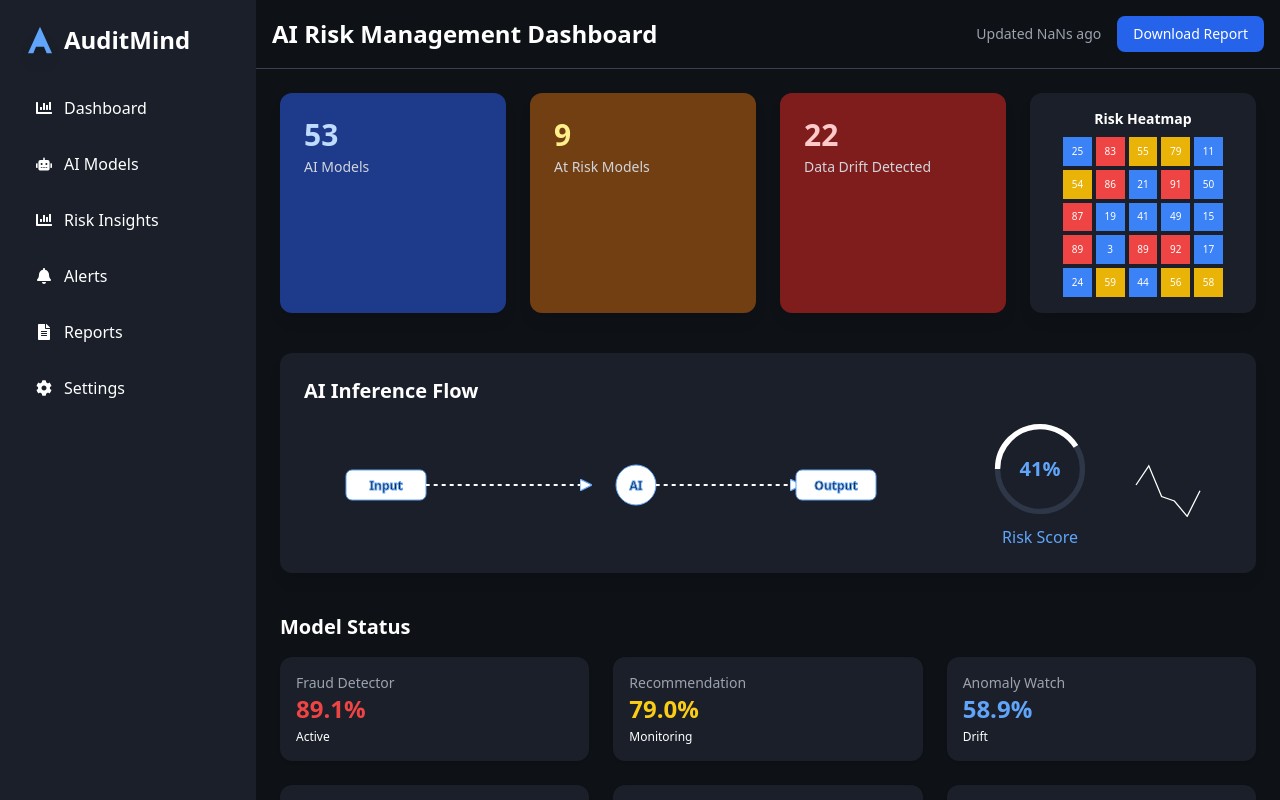
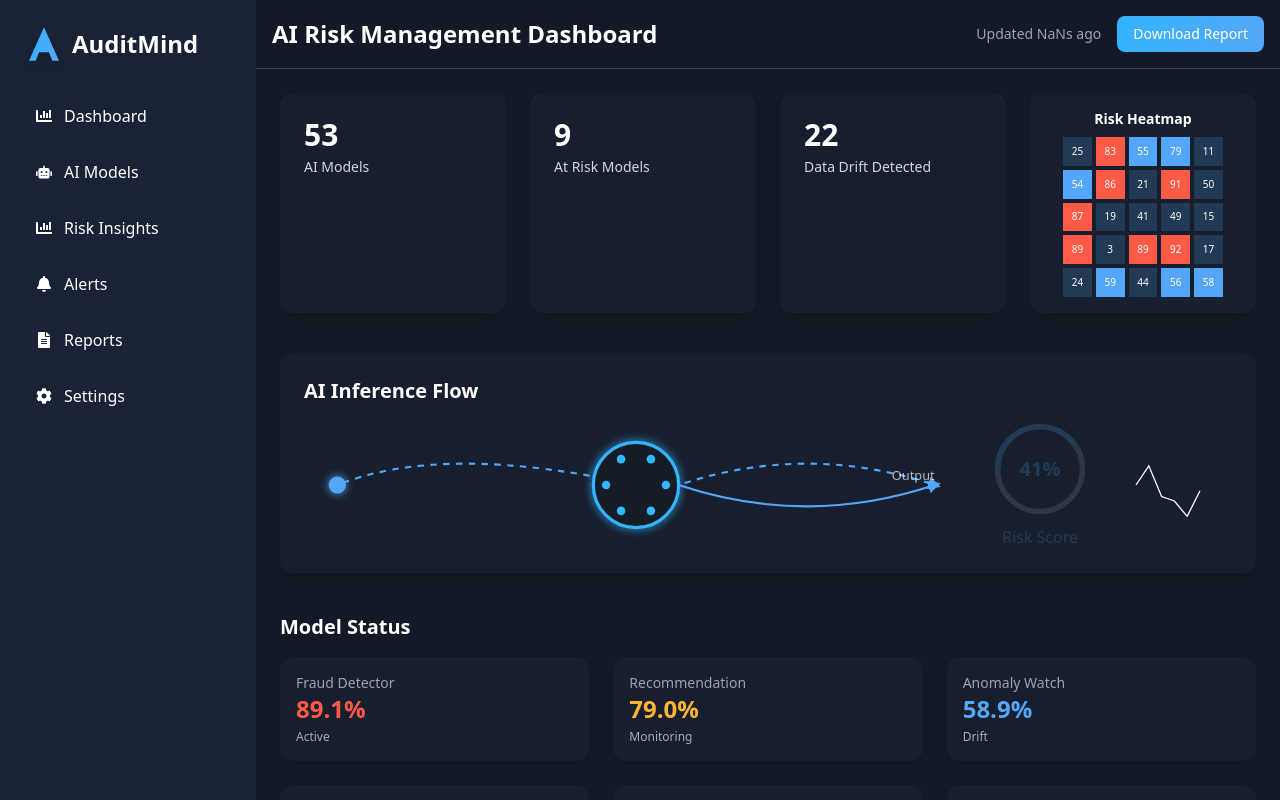
Before and after one commit to kangsangyoul/AM10, a React (Vite) app: page / in a window 1280 px wide. Built offline with nearby package versions, Linux system fonts and the light colour scheme; the HTML template or start-up script is replaced by a standard one.

Commit message:
Enhance real-time dashboard visuals

```diff
--- a/src/App.jsx
+++ b/src/App.jsx
@@ -5,7 +5,7 @@ import Dashboard from './components/Dashboard';
 
 const App = () => {
   return (
-    <div className="flex h-screen bg-[#0e1116] text-white">
+    <div className="flex h-screen bg-[#131926] text-white">
       <Sidebar />
       <div className="flex-1 flex flex-col">
         <Topbar />
--- a/src/components/Dashboard.jsx
+++ b/src/components/Dashboard.jsx
@@ -5,9 +5,9 @@ import ModelStatus from './ModelStatus';
 import Heatmap from './Heatmap';
 
 const initialStats = [
-  { label: 'AI Models', value: 52, bg: 'bg-blue-900', text: 'text-blue-200' },
-  { label: 'At Risk Models', value: 9, bg: 'bg-yellow-900', text: 'text-yellow-200' },
-  { label: 'Data Drift Detected', value: 21, bg: 'bg-red-900', text: 'text-red-200' },
+  { label: 'AI Models', value: 52 },
+  { label: 'At Risk Models', value: 9 },
+  { label: 'Data Drift Detected', value: 21 },
 ];
 
 
@@ -60,18 +60,21 @@ const Dashboard = ({ onUpdate }) => {
     <div className="space-y-10">
       <div className="grid grid-cols-2 lg:grid-cols-4 gap-6">
         {stats.map((stat, index) => (
-          <div key={index} className={`${stat.bg} rounded-xl p-6 shadow-lg`}>
-            <div className={`text-3xl font-bold ${stat.text}`}>{stat.value}</div>
+          <div
+            key={index}
+            className="bg-[#171f2e] rounded-xl p-6 shadow-lg"
+          >
+            <div className="text-3xl font-bold text-white">{stat.value}</div>
             <div className="text-sm text-gray-300 mt-1">{stat.label}</div>
           </div>
         ))}
-        <div className="bg-[#1a1f29] rounded-xl p-4 shadow-lg flex flex-col items-center justify-center">
+        <div className="bg-[#171f2e] rounded-xl p-4 shadow-lg flex flex-col items-center justify-center">
           <h2 className="text-sm font-semibold mb-2">Risk Heatmap</h2>
           <Heatmap />
         </div>
       </div>
 
-      <div className="bg-[#1a1f29] rounded-xl p-6 shadow-lg">
+      <div className="bg-[#171f2e] rounded-xl p-6 shadow-lg">
         <h2 className="text-xl font-semibold mb-4">AI Inference Flow</h2>
         <InferenceFlow />
       </div>
@@ -81,7 +84,7 @@ const Dashboard = ({ onUpdate }) => {
         <ModelStatus />
       </div>
 
-      <div className="bg-[#1a1f29] rounded-xl p-6 shadow-lg">
+      <div className="bg-[#171f2e] rounded-xl p-6 shadow-lg">
         <h2 className="text-xl font-semibold mb-4">Event Log</h2>
         <table className="w-full text-sm">
           <thead className="text-gray-400 border-b border-gray-700">
@@ -97,7 +100,7 @@ const Dashboard = ({ onUpdate }) => {
             {events.map((e, index) => (
               <tr
                 key={index}
-                className={`border-b border-gray-800 ${index === 0 && rowPulse ? 'bg-gray-800' : ''}`}
+                className={`border-b border-gray-800 ${index === 0 && rowPulse ? 'bg-[#1e2536]' : ''}`}
               >
                 <td className="py-2">{e.time}</td>
                 <td className="py-2">{e.model}</td>
--- a/src/components/Heatmap.jsx
+++ b/src/components/Heatmap.jsx
@@ -4,9 +4,9 @@ const generateCells = () =>
   Array.from({ length: 25 }, () => Math.floor(Math.random() * 101));
 
 const getColor = (value) => {
-  if (value > 80) return 'bg-red-500';
-  if (value > 50) return 'bg-yellow-500';
-  return 'bg-blue-500';
+  if (value > 80) return '#ff5a47';
+  if (value > 50) return '#54a7f8';
+  return '#233a56';
 };
 
 const Heatmap = () => {
@@ -24,7 +24,8 @@ const Heatmap = () => {
       {cells.map((v, i) => (
         <div
           key={i}
-          className={`relative w-full h-full ${getColor(v)} flex items-center justify-center text-[10px] text-white transition-colors`}
+          className="relative w-full h-full flex items-center justify-center text-[10px] text-white transition-colors"
+          style={{ backgroundColor: getColor(v), transitionDuration: '0.2s' }}
           title={`${v}%`}
         >
           {v}
--- a/src/components/InferenceFlow.jsx
+++ b/src/components/InferenceFlow.jsx
@@ -1,10 +1,10 @@
 import React, { useState, useEffect } from 'react';
 import RiskGauge from './RiskGauge';
 
-const getColor = (score) => {
-  if (score > 80) return 'stroke-red-500';
-  if (score > 50) return 'stroke-yellow-400';
-  return 'stroke-blue-400';
+const lineColor = (score) => {
+  if (score > 80) return '#ff5a47';
+  if (score > 50) return '#ffb534';
+  return '#54a7f8';
 };
 
 const Sparkline = ({ data }) => {
@@ -40,21 +40,34 @@ const InferenceFlow = () => {
 
   return (
     <div className="flex flex-col md:flex-row md:items-center md:justify-between gap-6">
-      <svg viewBox="0 0 600 80" className={`w-full h-20 flex-1 ${getColor(score)}`}>
+      <svg viewBox="0 0 600 120" className="w-full h-32 flex-1" style={{ color: lineColor(score) }}>
         <defs>
-          <marker id="arrowhead" viewBox="0 0 10 10" refX="5" refY="5" markerWidth="6" markerHeight="6" orient="auto">
+          <filter id="glow" x="-50%" y="-50%" width="200%" height="200%">
+            <feGaussianBlur stdDeviation="4" result="blur" />
+            <feMerge>
+              <feMergeNode in="blur" />
+              <feMergeNode in="SourceGraphic" />
+            </feMerge>
+          </filter>
+          <marker id="arrow" viewBox="0 0 10 10" refX="5" refY="5" markerWidth="6" markerHeight="6" orient="auto" markerUnits="strokeWidth">
             <path d="M 0 0 L 10 5 L 0 10 z" fill="currentColor" />
           </marker>
         </defs>
-        <style>{`#path1,#path2{stroke-dasharray:4;animation:dash 1s linear infinite;}@keyframes dash{to{stroke-dashoffset:-16;}}`}</style>
-        <rect x="10" y="25" width="80" height="30" rx="6" fill="currentColor" />
-        <text x="50" y="45" textAnchor="middle" fill="#0e1116" fontSize="12" fontWeight="bold">Input</text>
-        <line id="path1" x1="90" y1="40" x2="250" y2="40" stroke="currentColor" strokeWidth="2" markerEnd="url(#arrowhead)" />
-        <circle cx="300" cy="40" r="20" fill="currentColor" />
-        <text x="300" y="45" textAnchor="middle" fill="#0e1116" fontSize="12" fontWeight="bold">AI</text>
-        <line id="path2" x1="320" y1="40" x2="460" y2="40" stroke="currentColor" strokeWidth="2" markerEnd="url(#arrowhead)" />
-        <rect x="460" y="25" width="80" height="30" rx="6" fill="currentColor" />
-        <text x="500" y="45" textAnchor="middle" fill="#0e1116" fontSize="12" fontWeight="bold">Output</text>
+        <style>{`#path1,#path2{stroke-dasharray:6;animation:dash 1s linear infinite;}@keyframes dash{to{stroke-dashoffset:-12;}}`}</style>
+        <circle cx="20" cy="60" r="8" fill="#54a7f8" filter="url(#glow)" />
+        <path id="path1" d="M20 60 Q120 20 300 60" fill="none" stroke="currentColor" strokeWidth="2" markerEnd="url(#arrow)" />
+        <g filter="url(#glow)">
+          <circle cx="300" cy="60" r="40" fill="#161c26" stroke="#34b4ff" strokeWidth="3" />
+          {[...Array(6)].map((_,i)=>{
+            const angle = (i/6)*Math.PI*2;
+            const x = 300 + Math.cos(angle)*28;
+            const y = 60 + Math.sin(angle)*28;
+            return <circle key={i} cx={x} cy={y} r="4" fill="#34b4ff" />;
+          })}
+        </g>
+        <path id="path2" d="M340 60 Q460 20 580 60" fill="none" stroke="currentColor" strokeWidth="2" markerEnd="url(#arrow)" />
+        <path id="path3" d="M340 60 Q460 100 580 60" fill="none" stroke="currentColor" strokeWidth="2" markerEnd="url(#arrow)" />
+        <text x="580" y="55" textAnchor="end" fontSize="12" fill="#ffffffaa">Output</text>
       </svg>
       <div className="flex items-center gap-4">
         <RiskGauge score={score} />
--- a/src/components/ModelStatus.jsx
+++ b/src/components/ModelStatus.jsx
@@ -10,9 +10,9 @@ const initialModels = [
 ];
 
 const getColor = (p) => {
-  if (p > 80) return 'text-red-500';
-  if (p > 60) return 'text-yellow-400';
-  return 'text-blue-400';
+  if (p > 80) return '#ff5a47';
+  if (p > 60) return '#ffb534';
+  return '#54a7f8';
 };
 
 const ModelStatus = () => {
@@ -33,10 +33,12 @@ const ModelStatus = () => {
   return (
     <div className="grid grid-cols-1 md:grid-cols-3 gap-6">
       {models.map((model, i) => (
-        <div key={i} className="bg-[#1a1f29] rounded-xl p-4 shadow">
+        <div key={i} className="bg-[#171f2e] rounded-xl p-4 shadow">
           <div className="text-sm text-gray-400">{model.name}</div>
-          <div className={`text-2xl font-bold ${getColor(model.percent)}`}>{model.percent.toFixed(1)}%</div>
-          <div className="text-xs mt-1">{model.status}</div>
+          <div className="text-2xl font-bold" style={{ color: getColor(model.percent) }}>
+            {model.percent.toFixed(1)}%
+          </div>
+          <div className="text-xs mt-1 text-[#a2acc9]">{model.status}</div>
         </div>
       ))}
     </div>
--- a/src/components/RiskGauge.jsx
+++ b/src/components/RiskGauge.jsx
@@ -1,9 +1,9 @@
 import React, { useState, useEffect } from 'react';
 
-const getColor = (score) => {
-  if (score > 80) return 'text-red-500';
-  if (score > 50) return 'text-yellow-400';
-  return 'text-blue-400';
+const colorHex = (score) => {
+  if (score > 80) return '#ff5a47';
+  if (score > 50) return '#54a7f8';
+  return '#233a56';
 };
 
 const RiskGauge = ({ score: external }) => {
@@ -25,7 +25,13 @@ const RiskGauge = ({ score: external }) => {
   return (
     <div className="flex flex-col items-center">
       <div className="relative w-24 h-24">
-        <svg viewBox="0 0 36 36" className="w-full h-full rotate-[-90deg]">
+        <svg viewBox="0 0 36 36" className="w-full h-full rotate-[-90deg]" style={{ color: colorHex(score) }}>
+          <defs>
+            <linearGradient id="riskGrad" x1="0" y1="0" x2="1" y2="1">
+              <stop offset="0%" stopColor="#ffb534" />
+              <stop offset="100%" stopColor="#ff5a47" />
+            </linearGradient>
+          </defs>
           <path
             d="M18 2.0845
               a 15.9155 15.9155 0 0 1 0 31.831
@@ -38,18 +44,21 @@ const RiskGauge = ({ score: external }) => {
             d="M18 2.0845
               a 15.9155 15.9155 0 0 1 0 31.831"
             fill="none"
-            stroke="currentColor"
+            stroke={score > 80 ? 'url(#riskGrad)' : 'currentColor'}
             strokeWidth="2"
             strokeDasharray={`${score}, 100`}
           />
         </svg>
         <div
-          className={`absolute inset-0 flex items-center justify-center text-xl font-bold ${getColor(score)}`}
+          className="absolute inset-0 flex items-center justify-center text-xl font-bold"
+          style={{ color: colorHex(score) }}
         >
           {score}%
         </div>
       </div>
-      <span className={`mt-2 font-medium ${getColor(score)}`}>Risk Score</span>
+      <span className="mt-2 font-medium" style={{ color: colorHex(score) }}>
+        Risk Score
+      </span>
     </div>
   );
 };
--- a/src/components/Sidebar.jsx
+++ b/src/components/Sidebar.jsx
@@ -12,13 +12,19 @@ const items = [
 
 const Sidebar = ({ activeItem, onSelect }) => {
   return (
-    <aside className="w-64 bg-[#1a1f29] p-6 space-y-4">
+    <aside className="w-64 bg-[#1a2235] p-6 space-y-4">
       <div className="flex items-center text-2xl font-bold mb-8">
         <svg
-          className="w-8 h-8 text-blue-400 drop-shadow-lg"
+          className="w-10 h-10 drop-shadow-lg"
           viewBox="0 0 24 24"
-          fill="currentColor"
+          fill="url(#gradA)"
         >
+          <defs>
+            <linearGradient id="gradA" x1="0%" y1="0%" x2="100%" y2="0%">
+              <stop offset="0%" stopColor="#34b4ff" />
+              <stop offset="100%" stopColor="#54a7f8" />
+            </linearGradient>
+          </defs>
           <path d="M12 2l9 20h-4l-2-5H9l-2 5H3l9-20z" />
         </svg>
         <span className="ml-2">AuditMind</span>
--- a/src/components/Topbar.jsx
+++ b/src/components/Topbar.jsx
@@ -17,7 +17,10 @@ const Topbar = ({ lastUpdate }) => {
       <h1 className="text-2xl font-semibold">AI Risk Management Dashboard</h1>
       <div className="flex items-center gap-4">
         <span className="text-sm text-gray-400">Updated {elapsed}s ago</span>
-        <button className="bg-blue-600 hover:bg-blue-700 text-white text-sm px-4 py-2 rounded-lg font-medium">
+        <button
+          className="text-white text-sm px-4 py-2 rounded-lg font-medium"
+          style={{ background: 'linear-gradient(90deg,#34b4ff,#54a7f8)' }}
+        >
           Download Report
         </button>
       </div>
```
